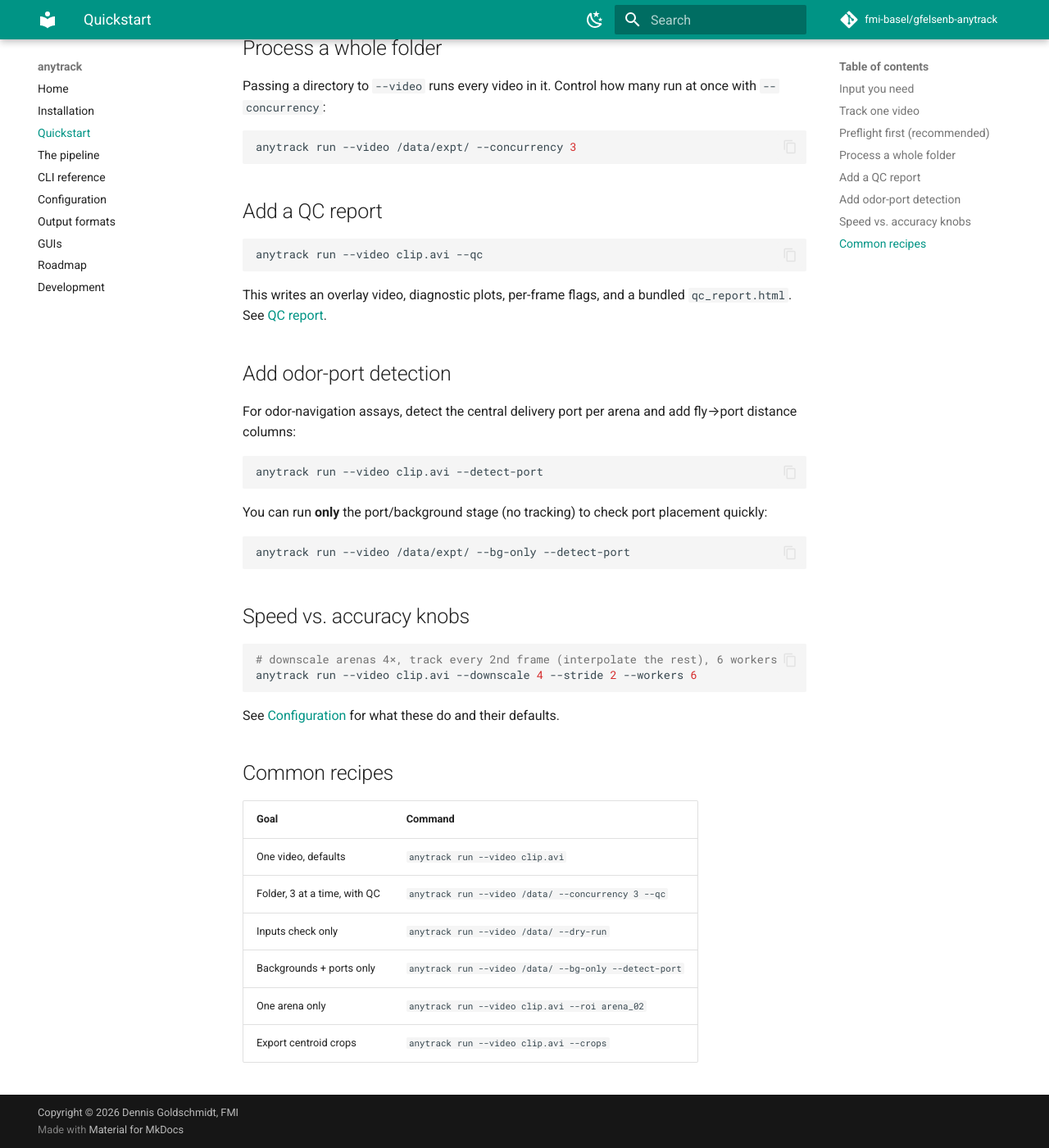
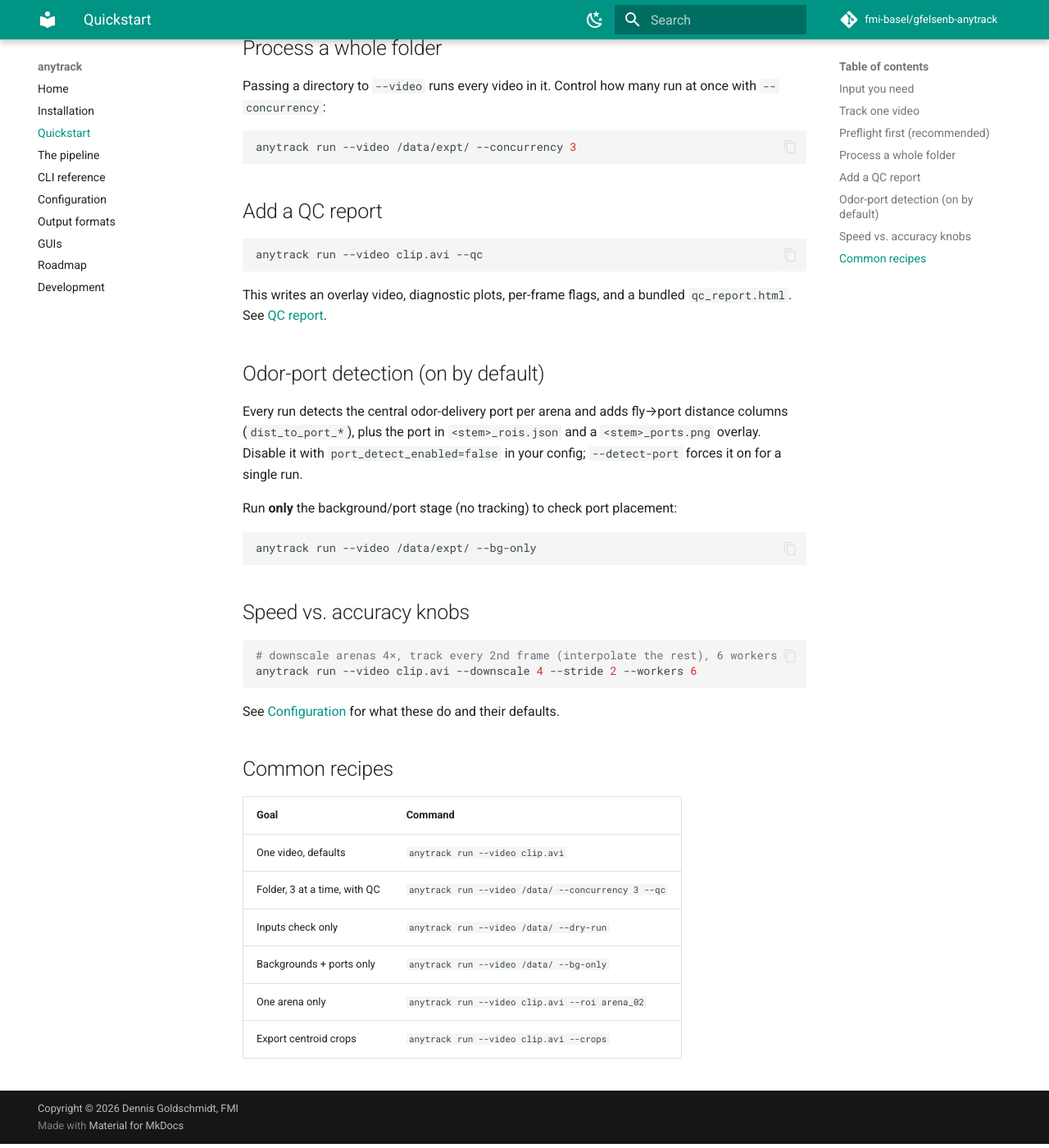
Before and after one commit to fmi-basel/gfelsenb-anytrack, an MkDocs documentation site: the page built from docs/quickstart.md, in a window 1280 px wide and 1400 px high, scrolled down 1008 px. Shown: the whole window at 82% size. Built offline with MkDocs 1.6.1 and Material for MkDocs 9.7.7, drawn with Linux system fonts in a browser that asks for light colours; comment, search, counter and statistics services are not loaded.

Commit message:
change(config): odor-port detection ON + batch concurrency 4 by default
- port_detect_enabled: False -> True (every run detects the port, adds
  dist_to_port_* + records it in <stem>_rois.json).
- batch_concurrency: 0 -> 4 (a directory runs four videos at once by default).
Docs (configuration/pipeline/quickstart) updated; CHANGELOG folds the three
default changes (Kalman off, port on, concurrency 4) into the unreleased 0.2.1.

````diff
--- a/docs/quickstart.md
+++ b/docs/quickstart.md
@@ -61,20 +61,17 @@ anytrack run --video clip.avi --qc
 This writes an overlay video, diagnostic plots, per-frame flags, and a bundled
 `qc_report.html`. See [QC report](outputs.md#qc-report).
 
-## Add odor-port detection
+## Odor-port detection (on by default)
 
-For odor-navigation assays, detect the central delivery port per arena and add
-fly→port distance columns:
+Every run detects the central odor-delivery port per arena and adds fly→port
+distance columns (`dist_to_port_*`), plus the port in `<stem>_rois.json` and a
+`<stem>_ports.png` overlay. Disable it with `port_detect_enabled=false` in your
+config; `--detect-port` forces it on for a single run.
+
+Run **only** the background/port stage (no tracking) to check port placement:
 
 ```bash
-anytrack run --video clip.avi --detect-port
-```
-
-You can run **only** the port/background stage (no tracking) to check port
-placement quickly:
-
-```bash
-anytrack run --video /data/expt/ --bg-only --detect-port
+anytrack run --video /data/expt/ --bg-only
 ```
 
 ## Speed vs. accuracy knobs
@@ -93,6 +90,6 @@ See [Configuration](configuration.md) for what these do and their defaults.
 | One video, defaults | `anytrack run --video clip.avi` |
 | Folder, 3 at a time, with QC | `anytrack run --video /data/ --concurrency 3 --qc` |
 | Inputs check only | `anytrack run --video /data/ --dry-run` |
-| Backgrounds + ports only | `anytrack run --video /data/ --bg-only --detect-port` |
+| Backgrounds + ports only | `anytrack run --video /data/ --bg-only` |
 | One arena only | `anytrack run --video clip.avi --roi arena_02` |
 | Export centroid crops | `anytrack run --video clip.avi --crops` |
````
Also changed, not shown: CHANGELOG.md (+14 -9 lines), docs/configuration.md (+2 -2 lines), docs/pipeline.md (+6 -5 lines), 1 other file.
